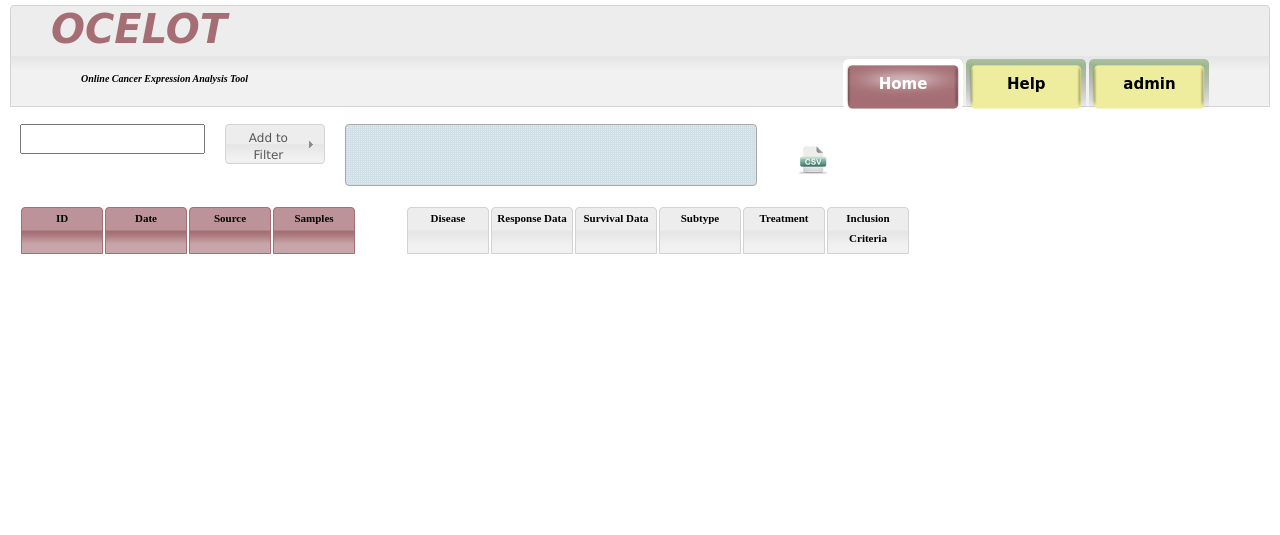
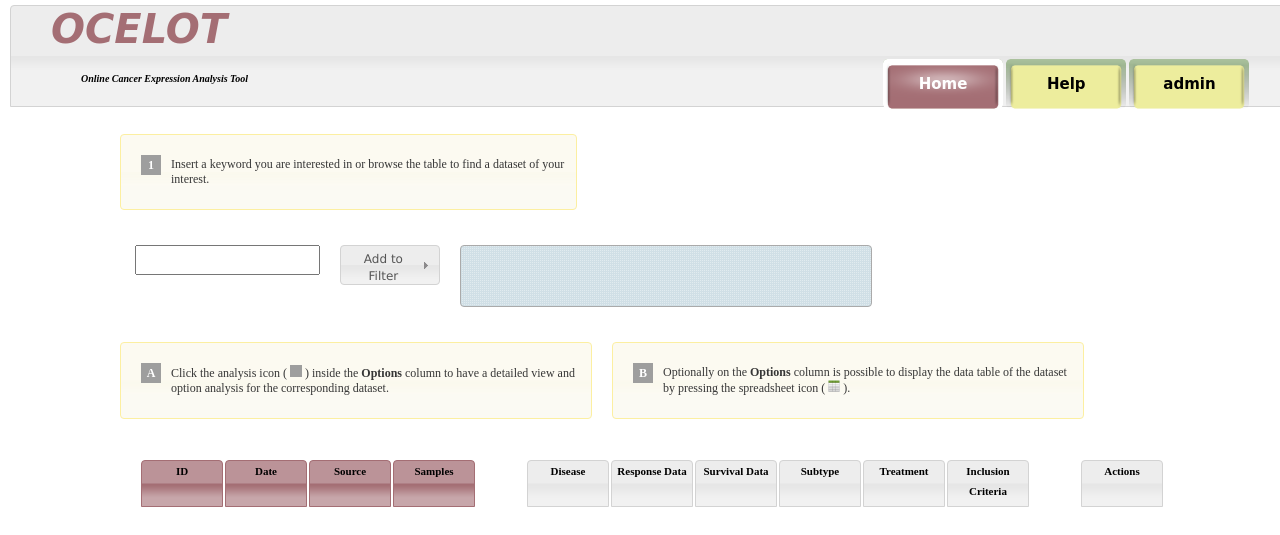
Before and after one commit to ffavero/ocelot, a Django app: template templates/index.html in a window 1280 px wide; the page is wider, and only the part inside the window is pictured. Shown: the top 535 px of that part. Run offline with Django 3.2, Linux system fonts and the light colour scheme; the template is opened without the code that fills it, so the values that code supplies are empty; grey boxes are pictures that could not be loaded.

Commit message:
Sync also the main page

```diff
--- a/media/css/base.css
+++ b/media/css/base.css
@@ -17,7 +17,8 @@ html {
  margin-top:5px;
  margin-bottom:10px;
  border-bottom:1px dashed;
- min-width:880px;
+ width:100%;
+ min-width:1300px;
 }
 
 #loading {
@@ -166,9 +167,11 @@ text-align:center;
 #contents{
  float:left;
  display:block;
+ min-height:520px;
  width:100%;
- min-width:1030px;
- min-height:520px;
+ min-width:1300px;
+ margin-left:100px;
+ margin-top:10px;
  margin-bottom:10px;
 }
 
--- a/media/css/index.css
+++ b/media/css/index.css
@@ -1,3 +1,11 @@
+#indexhead{
+ margin:10;
+ float:left;/*fix for  buggy browsers*/
+ display: block;
+ width:100%;
+ padding:5px;
+}
+
 #tabFilter{
  margin:10;
  float:left;/*fix for  buggy browsers*/
@@ -36,20 +44,20 @@
  padding:5px;
 }
 
+#csv_form {
+ display:none;
+}
+
 #downloadTable {
- margin-top:30px;
- margin-left:30px;
+ float:left;
+ margin-top:0px;
+ margin-left:900px;
 }
 
 #idxTable {
- margin:10px;
+ margin:30px;
  display:block;
  float:left;
-/*
-background-color:#eee;
-border:1px solid  #666666;
-border-spacing:5px;
-border-collapse:separate;*/
 }
 
 .ui-state-default-meta {
@@ -146,6 +154,18 @@ border-collapse:separate;*/
  display:none;
 }
 
+.charTrigger, .gotoTrigger{
+ display:inline;
+ height:15px;
+ width:15px;
+ margin-top:10px;
+ margin-bottom:10px;
+}
+
+.alias, .saved{
+ display:none;
+}
+
 #CharTab {
  display:none;
 }
--- a/media/js/index.js
+++ b/media/js/index.js
@@ -1,10 +1,8 @@
 function index() {
  $('#loading').ajaxStart(function(){
    $(this).fadeIn();
-   $(window).resize(function () {
-    $(this).width($(document).width());
-    $(this).height($(document).height());
-   });
+   $('#overlay').width($(document).width());
+   $('#overlay').height($(document).height());
  });
  $('#loading').ajaxStop(function(){
       $(this).fadeOut();
@@ -13,7 +11,7 @@ function index() {
       $(this).fadeOut();
  });
 
- var atucompTxt = new Array;
+ var atucompTxt = new Array();
  $(xmlindex).find('object').each(function(index) {
   $(this).find('field').each(function(index) {
    commaSplit = $(this).text().split(',');
@@ -34,16 +32,17 @@ function index() {
   text: true
  });
  applyFilter(xmlindex);
- $('#downloadTable').attr({ 'src' : '/media/css/img/csv.png' });
+ $('#downloadTable').attr({ 'src' : 'media/css/img/txt_tab.png' });
+
  $('#downloadTable').hover(
   function (){
-   $('#downloadTable').attr({ 'src' : '/media/css/img/csv_hover.png' });
+   $('#downloadTable').attr({ 'src' : 'media/css/img/txt_tab_hover.png' });
   },
   function (){
-   $('#downloadTable').attr({ 'src' : '/media/css/img/csv.png' });
+   $('#downloadTable').attr({ 'src' : 'media/css/img/txt_tab.png' });
   }
  );
- $('#downloadTable').attr({ 'title' : 'Downlad the table \nin CSV format' });
+ $('#downloadTable').attr({ 'title' : 'Downlad this table in TXT tab delimited format' })
  $('#downloadTable').click(
   function() {
    $('#csv_download').val(xml2File(xmlINmemory));
@@ -72,8 +71,10 @@ function xmlFiler(xml,filt) {
  // collect of the object matching the filter
  $(xml).find('object').each(function(index) {
   for (i = 0; i < filt.length; i++) {
-   var matchArr = ($(this).contents().text());
-   if (matchArr.indexOf(filt[i]) > -1 ) {
+   caseInsfilt = filt[i];
+   caseInsfilt = caseInsfilt.toLowerCase();
+   var matchArr = ($(this).contents().text().toLowerCase());
+   if (matchArr.indexOf(caseInsfilt) > -1 ) {
     // Index of element to keep
     tmp.push(index);
    }
@@ -123,7 +124,7 @@ function applyFilter(xml) {
    $(this).attr({'src':'/media/css/img/geo_logo_small.png'});
   }
  );
-
+/*
  $('.tabRow').hover(
   function() {
    $('.charTrigger', this).css("display","inline");
@@ -131,7 +132,7 @@ function applyFilter(xml) {
   function() {
    $('.charTrigger', this).css("display","none");
   }
- );
+ );*/
 
  $('.charTrigger').hover(
   function() {
@@ -147,6 +148,14 @@ function applyFilter(xml) {
    $(this).attr({'src':'/media/css/img/loading.gif'});
    $('.tabRow').unbind('mouseenter mouseleave');
    geoCharTable($(this).val());
+  }
+ );
+ $('.gotoTrigger').hover(
+  function() {
+   $(this).attr({'src':'media/css/img/goto_analysis_hover.png'});
+  },
+  function() {
+   $(this).attr({'src':'media/css/img/goto_analysis.png'});
   }
  );
 };
@@ -221,7 +230,8 @@ function xml2div(xml) {
   xmlArr += '</div>';
   // Dataset
   xmlArr += "<div class='tabCell dataset'>";
-  xmlArr += "<a href='/"+ plugin + "/" + dataset + "' title='Look details for " + dataset + "' >" + dataset + "</a>";
+  //xmlArr += "<a href='/"+ plugin + "/" + dataset + "' title='Look details for " + dataset + "' >" + dataset + "</a>";
+  xmlArr += "<strong>"+dataset+"</strong>";
   //xmlArr += dataset;
   //end of the cell
   xmlArr += '</div>';
@@ -326,11 +336,21 @@ function xml2div(xml) {
   //end of the cell
   xmlArr += '</div>';
 
+  // Separator Space
+  xmlArr += "<div class='tabCellSeparator'></div>";
+
   //last cell with Char table option
-  xmlArr += "<div class='tabCellChar'><input type='image' class='charTrigger' src='/media/css/img/table.png'/ title='Display Char table for dataset "+ dataset +"' value='"+ dataset +"'/></div>";
-
+  xmlArr += "<div class='tabCellChar'>";
+  xmlArr += " <div class='subCell taskTab'>";
+  localin = '/' + plugin + '/' +dataset + '/';
+  xmlArr += "  <input type='image' class='gotoTrigger' src='media/css/img/goto_analysis.png' title='View and analyze "+dataset+" dataset' onClick='window.location.href=\""+localin+"\"'/>";
+  xmlArr += " </div>";
+  xmlArr += " <div class='subCell taskTab'>";
+  xmlArr += "  <input type='image' class='charTrigger' src='media/css/img/table.png' title='Display Char table for dataset "+ dataset +"' value='"+ dataset +"'/>";
+  xmlArr += " </div>";
+  xmlArr += "</div>";
   //end of the row
-  xmlArr += '</div>';
+  xmlArr += '</div>';;
  });
  return(xmlArr);
 }
@@ -409,7 +429,7 @@ function geoCharTableShowUp(xml,ds) {
     Close: function() {
          $( this ).dialog( 'close' );
       },
-   'Downlad as CSV': function() {
+   'Downlad as TXT': function() {
      var tmpCsv = '';
      $('#char_table').find('.tab_row').each(function(){
       $(this).find('div').each(function(){
--- a/templates/index.html
+++ b/templates/index.html
@@ -32,6 +32,10 @@ Dataset index
 
 {% block contents %}
 
+<div class='ui-corner-all ui-state-highlight helpline'>
+ <span class='blue_point left'>1</span> <p>Insert a keyword you are interested in or browse the table to find a dataset of your interest.</p>
+</div><!--helpline-->
+<div id='indexhead'>
  <input type='text' id='tabFilter' title='Insert a keyword to filter the list'/><button id='addFilter' onclick='add2Filter()' >Add to Filter</button>
  <div id='filterContainer' class='ui-corner-all ui-widget-content'>
  </div> <!--filterContainer-->
@@ -39,7 +43,13 @@ Dataset index
   <input type='hidden' id='csv_download' name='csv_download' value=''/>
   <input type='hidden' id='file_name' name='file_name' value=''/>
  </form>
-<input type='image' id='downloadTable' ></input>
+</div><!--indexhead-->
+<div class='ui-corner-all ui-state-highlight helpline'>
+ <span class='blue_point left'>A</span> <p>Click the analysis icon ( <img src='media/css/img/goto_analysis.png'/> ) inside the <strong>Options</strong> column to have a detailed view and option analysis for the corresponding dataset.</p>
+</div><!--helpline-->
+<div class='ui-corner-all ui-state-highlight helpline'>
+ <span class='blue_point left'>B</span><p>Optionally on the <strong>Options</strong> column is possible to display the data table of the dataset by pressing the spreadsheet icon ( <img src='media/css/img/table.png'/> ).</p>
+</div><!--helpline-->
 <div id='idxTable'>
  <div class='tabHeader'>
   <div class='cellHead ui-corner-top ui-state-default alias'>Alias</div>
@@ -54,9 +64,11 @@ Dataset index
   <div class='cellHead ui-corner-top ui-state-default'>Subtype</div>
   <div class='cellHead ui-corner-top ui-state-default'>Treatment</div>
   <div class='cellHead ui-corner-top ui-state-default'>Inclusion Criteria</div>
+   <div class='tabCellSeparator'></div>
+  <div class='cellHead ui-corner-top ui-state-default'>Actions</div>
  </div><!--tabHeader-->
 </div><!--idxTable-->
-
 <div id='CharTab'>
 </div> <!--CharTab -->
+<input type='image' id='downloadTable' ></input>
 {% endblock %}
```
Lines whose indentation alone changed are shown as unchanged.
